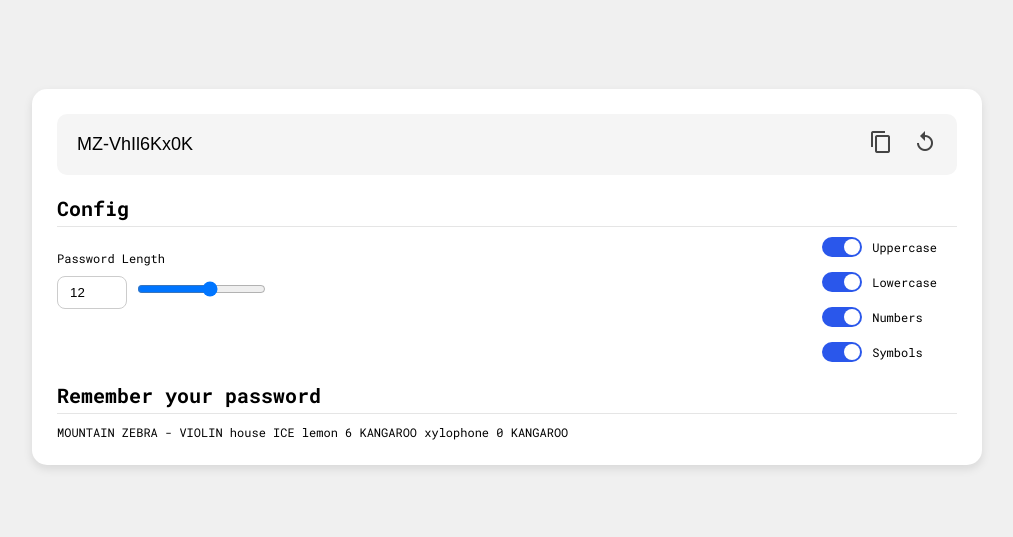
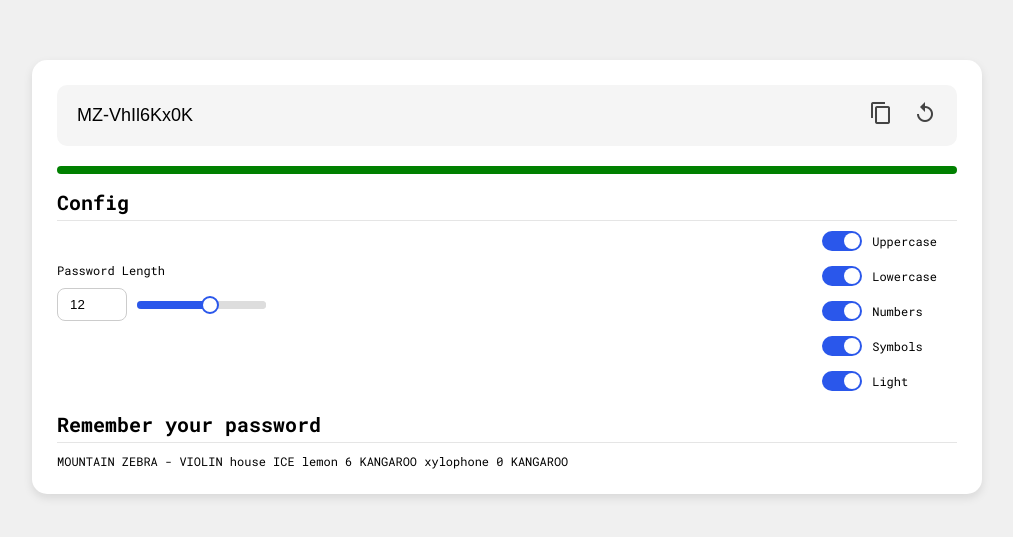
Before and after one commit to JustGitHubUserid9292/password-generator, a React (Vite) app: page / in a window 1280 px wide. Shown: the part 123-660 px from the top of the page, without its empty margins (133-1146 px from the left). Built offline with nearby package versions, Linux system fonts and the light colour scheme.

Commit message:
functional and readme.md

```diff
--- a/index.html
+++ b/index.html
@@ -5,7 +5,7 @@
     <link rel="icon" type="image/svg+xml" href="/vite.svg" />
     <link href="https://fonts.googleapis.com/icon?family=Material+Icons" rel="stylesheet">
     <meta name="viewport" content="width=device-width, initial-scale=1.0" />
-    <title>pswgnr</title>
+    <title>LeetKey</title>
   </head>
   <body>
     <div id="root"></div>
--- a/src/App.jsx
+++ b/src/App.jsx
@@ -1,6 +1,8 @@
 import React, { useState, useEffect } from "react"
 import passwordGen from "./passwordGen"
 import rememberPsw from "./rememberPsw"
+import PasswordStrength from "./PasswordStrength"
+
 
 function App() {
   const [config, setConfig] = useState({ alphabetLower: true, alphabetUpper: true, numbers: true, symbols: true, length: 12 })
@@ -8,6 +10,8 @@ function App() {
   const [password, setPassword] = useState('')
 
   const [copied, setCopied] = useState(false)
+
+  const [theme, setTheme] = useState(true)
 
   const generate = () => setPassword(passwordGen(config))
 
@@ -17,7 +21,6 @@ function App() {
 
   const handleCheckboxChange = (e) => {
     const { name, checked } = e.target;
-    console.log(name, checked)
     setConfig((prevConfig) => ({
       ...prevConfig,
       [name]: checked,
@@ -33,15 +36,21 @@ function App() {
 
   const newPsw = () => generate()
 
+  const updateProgress = (value) => {
+    const percent = ((value - 1) / (20 - 1)) * 100;
+    document.documentElement.style.setProperty("--progress-width", `${percent}%`);
+  };
+
   const handleRange = (e) => {
     setConfig((prevConfig) => ({
       ...prevConfig,
       length: e.target.value,
     }));
+    updateProgress(value)
   }
 
   const handleNumber = (e) => {
-    let value = e.target.value;
+    let value = Number(e.target.value);
 
     if (value === '') value = 1;
     if (value > 20) value = 20;
@@ -52,21 +61,30 @@ function App() {
     }));
   };
 
+  const handleThemeChange = () => {
+      setTheme(!theme)
+      if (theme) {
+        return document.body.classList.add("dark-theme")
+      }
+      return document.body.classList.remove("dark-theme")
+  }
+
   return (
     <>
-      <div className="container">
-        <div className="password-display">
-          <input type="text" value={password} readOnly />
-          <button onClick={copyToClipboard}><span className="material-icons">content_copy</span></button>
-          <button onClick={newPsw}><span className="material-icons">replay</span></button>
+      <div className={theme ? "container" : "container dark-theme"}>
+        <div className={theme ? "password-display" : "password-display dark-theme"}>
+          <input type="text" className={theme ? '' : "dark-theme"} value={password} readOnly />
+          <button className={theme ? '' : "dark-theme"} onClick={copyToClipboard}><span className="material-icons">content_copy</span></button>
+          <button className={theme ? '' : "dark-theme"} onClick={newPsw}><span className="material-icons">replay</span></button>
         </div>
+        <PasswordStrength psw={password} />
         <div className="config-container">
-          <p className="config-title">Config</p>
+          <p className={theme ? "config-title" : "config-title dark-theme"}>Config</p>
         <div className="config-row">
         <div className="length-container">
         <label>
           <p className="length-title">Password Length</p>
-          <input onChange={handleNumber} type="number" min="1" max="20" step="1" value={config.length} /><input onChange={handleRange} type="range" min="1" max="20" step="1" value={config.length} />
+          <input onChange={handleNumber} type="number" min="1" max="20" step="1" value={config.length} /><input onChange={handleRange} type="range" min="1" max="20" step="1" value={config.length} style={{ "--progress-width": `${((config.length - 1) / (20 - 1)) * 100}%` }} />
         </label>
         </div>
         <div className="checkbox-group">
@@ -82,10 +100,13 @@ function App() {
         <label>
           <input type="checkbox" name="symbols" checked={config.symbols} onChange={handleCheckboxChange} />{" Symbols "}
         </label>
+        <label>
+          <input type="checkbox" name="symbols" checked={theme} onChange={handleThemeChange} />{theme ? ' Light ' : ' Dark ' }
+        </label>
         </div>
         </div>
         <div className="remember-psw">
-            <p className="remember-title">Remember your password</p>
+            <p className={theme ? "remember-title" : "remember-title dark-theme"}>Remember your password</p>
             <p className="remember-result">{!password ? "Remember your password with the first character of each word in this sentence." : rememberPsw(password)}</p>
         </div>
 
--- /dev/null
+++ b/src/PasswordStrength.jsx
@@ -0,0 +1,31 @@
+import React from "react";
+
+export default function PasswordStrength({ psw }) {
+    const getStrength = (psw) => {
+      let score = 0;
+      if (psw.length >= 12) score += 1;
+      if (psw.match(/[A-Z]/)) score += 1;
+      if (psw.match(/[a-z]/)) score += 1;
+      if (psw.match(/[0-9]/)) score += 1;
+      if (psw.match(/[!@#$%^&*()_+=-]/)) score += 1;
+
+      const percentage = (score / 5) * 100;
+      let color = "red";
+
+      if (percentage > 33) color = "orange";
+      if (percentage > 66) color = "green";
+
+      return { percentage, color };
+    };
+
+    const strength = getStrength(psw);
+
+    return (
+      <div className="strength-container">
+        <div
+          className="strength-bar"
+          style={{ width: `${strength.percentage}%`, backgroundColor: strength.color }}
+        ></div>
+      </div>
+    );
+  };
--- a/src/passwordGen.js
+++ b/src/passwordGen.js
@@ -1,11 +1,11 @@
-function validatePassword(password, config) {
-    if (config.alphabetLower && !/[a-z]/.test(password)) return false
+function validatePassword(psw, config) {
+    if (config.alphabetLower && !/[a-z]/.test(psw)) return false
 
-    if (config.alphabetUpper && !/[A-Z]/.test(password)) return false
+    if (config.alphabetUpper && !/[A-Z]/.test(psw)) return false
 
-    if (config.numbers && !/\d/.test(password)) return false
+    if (config.numbers && !/\d/.test(psw)) return false
 
-    if (config.symbols && !/[!@#$%^&*()_+=-]/.test(password)) return false
+    if (config.symbols && !/[!@#$%^&*()_+=-]/.test(psw)) return false
 
     return true;
 }
--- a/src/style.css
+++ b/src/style.css
@@ -20,7 +20,7 @@ body {
     padding: 25px;
     border-radius: 15px;
     box-shadow: 0 4px 10px rgba(0, 0, 0, 0.1);
-    width: 950px;
+    width: 950px;   /*/ for mobile width: 420px */
     text-align: center;
 }
 
@@ -94,10 +94,64 @@ button {
     padding-bottom: 10px;
 }
 
+
 input[type="range"] {
-    flex: 1;
+    -webkit-appearance: none;
+    appearance: none;
+    height: 8px;
     margin-left: 10px;
+    background: #ddd;
+    border-radius: 5px;
+    outline: none;
+    cursor: pointer;
+    transition: background 0.3s;
+    position: relative;
 }
+
+input[type="range"]::-webkit-slider-runnable-track {
+    height: 8px;
+    background: #ddd;
+    border-radius: 5px;
+    position: relative;
+}
+
+input[type="range"]::before {
+    content: '';
+    position: absolute;
+    height: 8px;
+    background: #2a57eb;
+    border-radius: 5px;
+    top: 0;
+    left: 0;
+    width: var(--progress-width);
+    z-index: 1;
+}
+
+input[type="range"]::-webkit-slider-thumb {
+    -webkit-appearance: none;
+    appearance: none;
+    width: 18px;
+    height: 18px;
+    background: white;
+    border: 2px solid #2a57eb;
+    border-radius: 50%;
+    margin-top: -5px;
+    position: relative;
+    z-index: 2;
+    transition: 0.2s;
+}
+
+input[type="range"]:hover::-webkit-slider-thumb {
+    background: #2a57eb;
+    border-color: white;
+    transform: scale(1.1);
+}
+
+input[type="range"]:active::-webkit-slider-thumb {
+    transform: scale(1.2);
+}
+
+
 
 .checkbox-group {
     display: flex;
@@ -138,7 +192,7 @@ input[type="checkbox"]::before {
 }
 
 input[type="checkbox"]:checked {
-    background: #2a57eb;;
+    background: #2a57eb;
 }
 
 input[type="checkbox"]:checked::before {
@@ -171,3 +225,46 @@ input[type="number"] {
 .copy-notification.hidden {
     opacity: 0;
 }
+
+.strength-container {
+    width: 100%;
+    height: 8px;
+    background: #ddd;
+    border-radius: 5px;
+    overflow: hidden;
+    margin-top: 10px;
+}
+
+.strength-bar {
+    height: 100%;
+    width: 0%;
+    transition: width 0.5s ease-in-out, background-color 0.5s ease-in-out;
+}
+
+/*/Dark Theme/*/
+
+body.dark-theme {
+    background-color: #121212;
+    color: white;
+}
+
+.container.dark-theme {
+    background: #1e1e1e;
+    box-shadow: 0 4px 10px rgba(108, 108, 108, 0.1);
+}
+
+.password-display.dark-theme {
+    background: #585858;
+}
+
+input[type="text"].dark-theme {
+    color: white;
+}
+
+button.dark-theme {
+    color: white;
+}
+
+.config-title.dark-theme, .remember-title.dark-theme {
+    border-bottom: 1px solid rgba(255, 255, 255, 0.1);
+}
```
Also changed, not shown: 1 other file (tests, documents, lock files or other folders).
